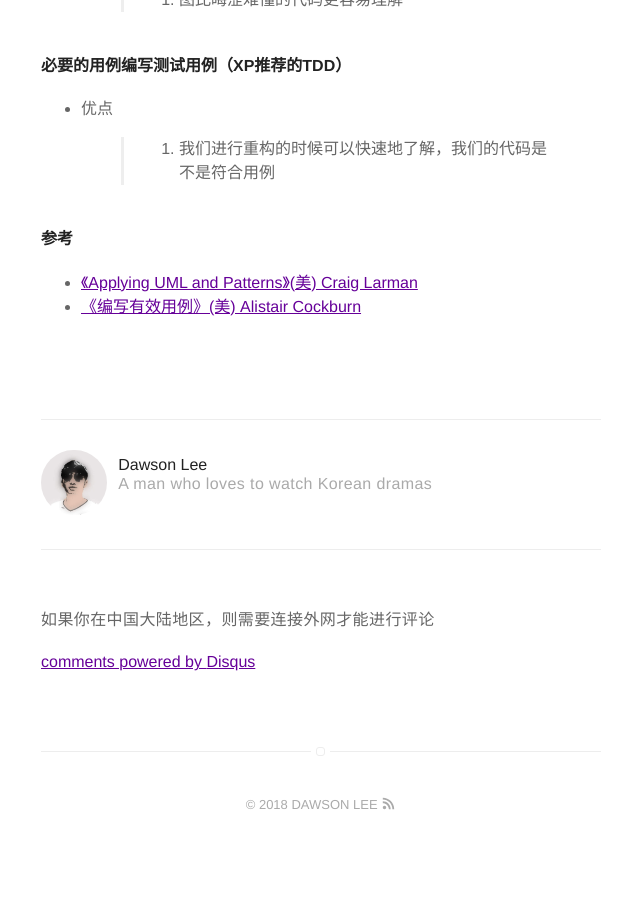
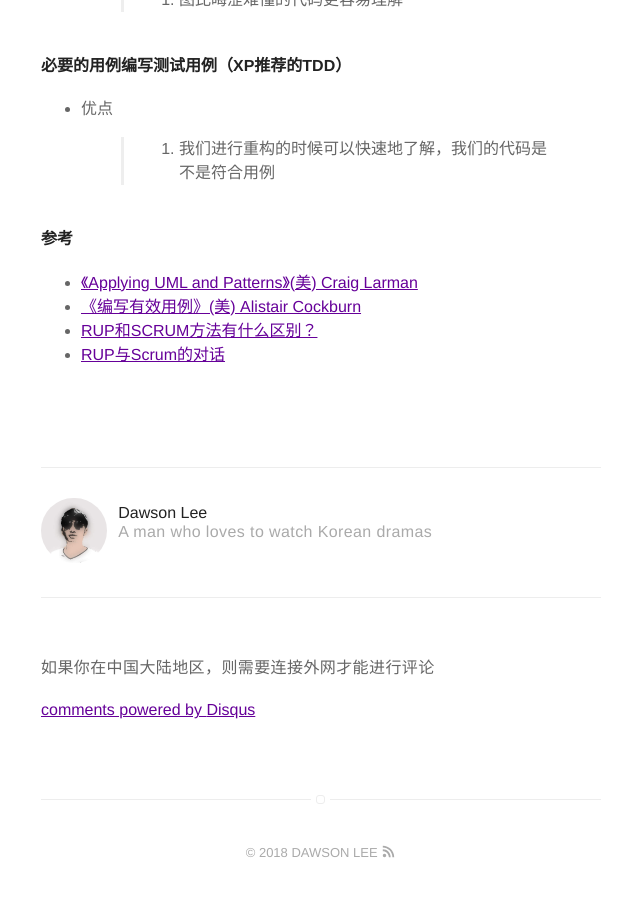
Before and after one commit to dawsonlee1790/dawsonlee1790.github.io, a Jekyll site: the page built from _posts/2018-12-13-RUP敏捷开发.md, in a window 1280 px wide and 900 px high, scrolled down 3420 px. Shown: the top 897 px of the window, without its empty margins (319-959 px from the left). Built offline with Jekyll 4.4.1, drawn with Linux system fonts in a browser that asks for light colours; comment, search, counter and statistics services are not loaded; before the commit the page ends 4272 px from its top, so only the background shows below that.

Commit message:
修改文章

```diff
--- a/_posts/2018-12-13-RUP敏捷开发.md
+++ b/_posts/2018-12-13-RUP敏捷开发.md
@@ -105,3 +105,5 @@ Use Case应该由相关的开发人员编写和维护
 #### 参考
 * [《Applying UML and Patterns》(美) Craig Larman](/assets/books/UML和模式应用.pdf)
 * [《编写有效用例》(美) Alistair Cockburn](/assets/books/编写有效用例-Alistair Cockburn.pdf)
+* [RUP和SCRUM方法有什么区别？](http://www.chiron-solutions.com/chiron-professional-journal/2010/12/20/what-is-the-difference-between-rup-and-scrum-methodologies/)
+* [RUP与Scrum的对话](https://www.ibm.com/developerworks/cn/rational/rationaledge/content/apr05/krebs/)
```
